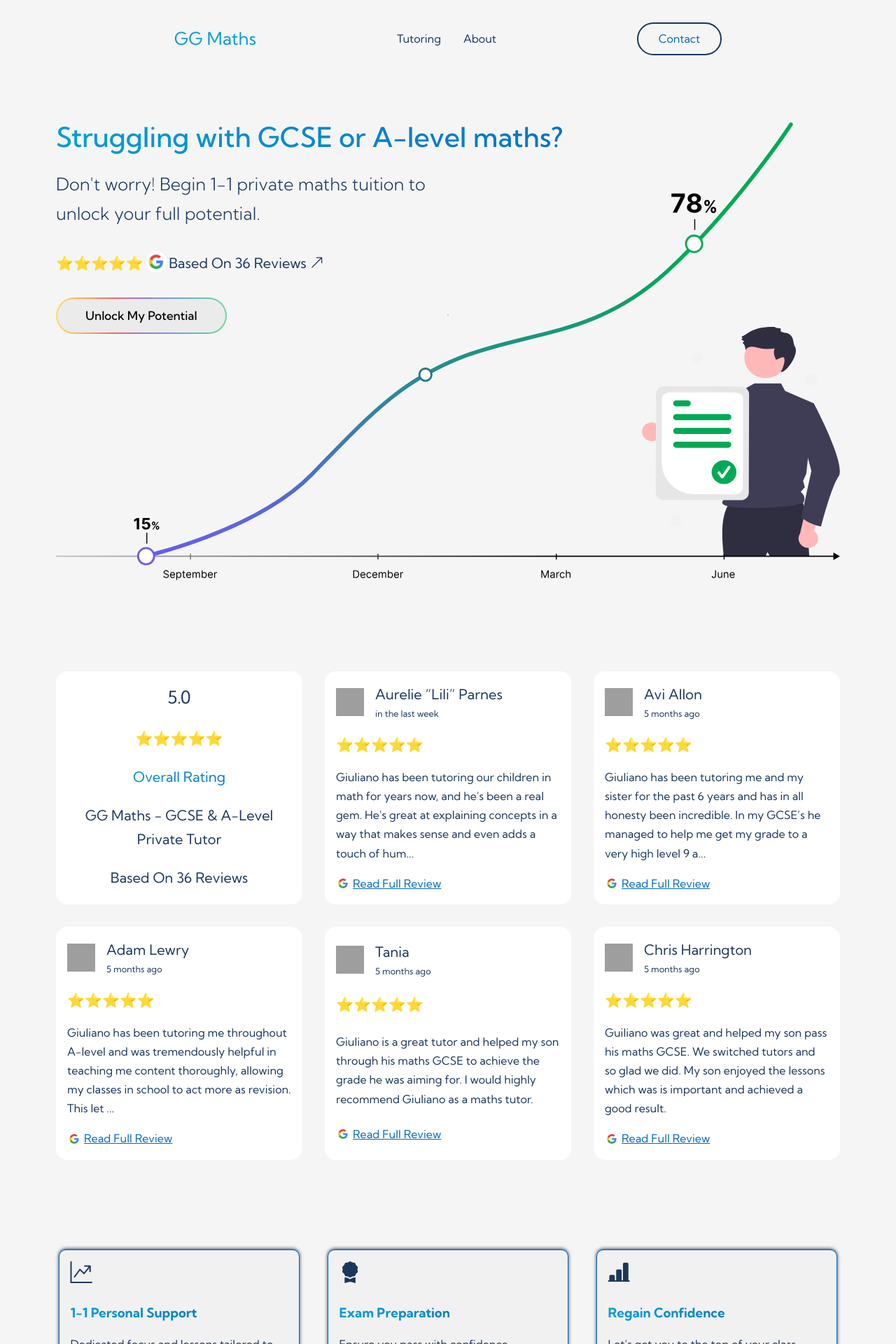
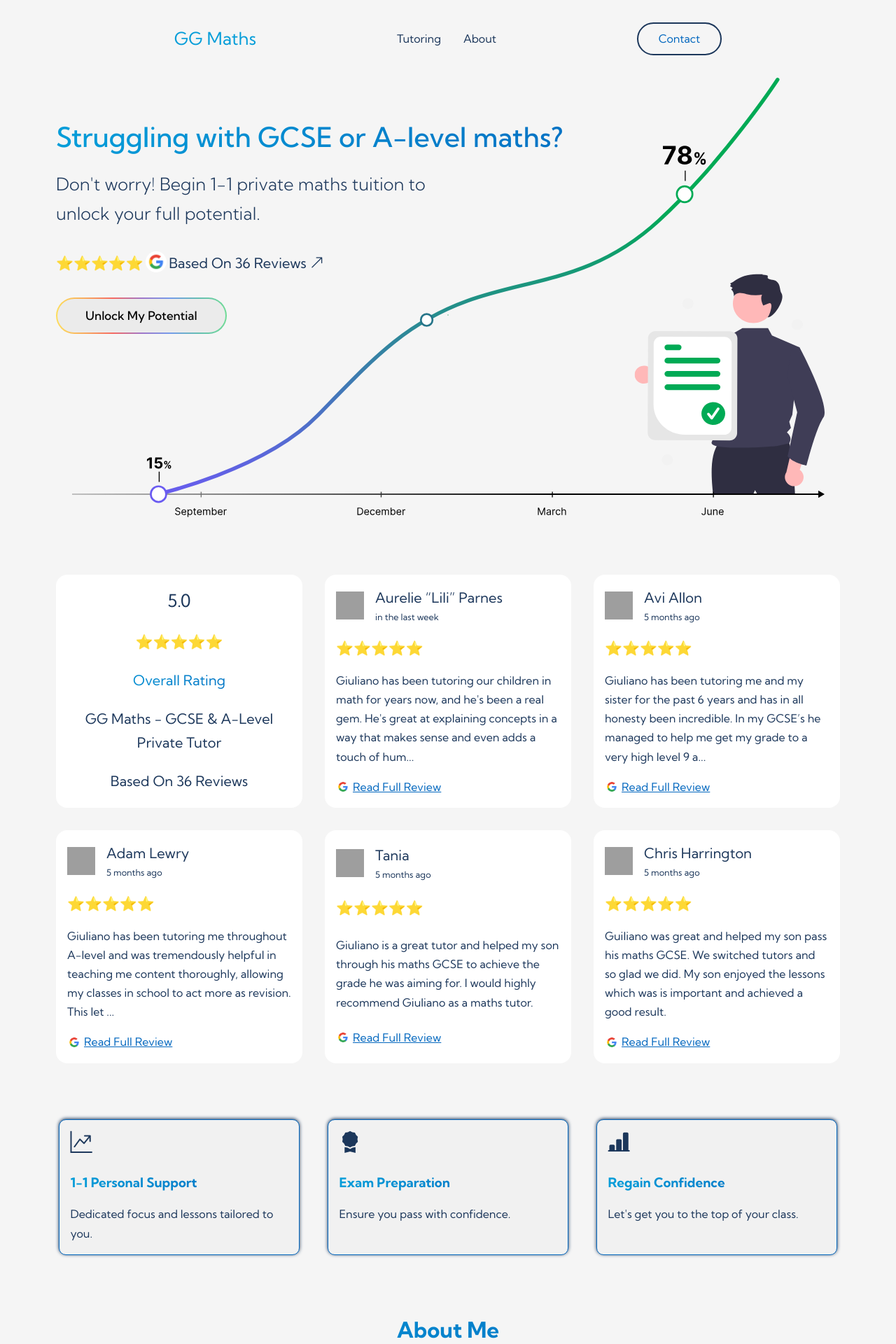
Before and after one commit to GG1982/Jekyll-ggmaths, a Jekyll site: the page built from pages/index.html, in a window 1280 px wide. Shown: the top 1920 px of the page at 70% size. Built offline with Jekyll 4.4.1, drawn with Linux system fonts in a browser that asks for light colours; grey boxes are pictures that could not be loaded.

Commit message:
chnage height on hero for ipad

```diff
--- a/_sass/base.scss
+++ b/_sass/base.scss
@@ -54,7 +54,7 @@ body > * {
 }
 
 main {
-  --section-gap: 8rem;
+  --section-gap: 5rem;
   display: grid;
   grid-template-columns: 1fr;
   gap: var(--section-gap);
@@ -154,9 +154,8 @@ header {
 /* Hero */
 .hero {
   display: grid;
-  min-height: 80vh;
-  min-height: 80svh;
-  max-height: 1000px;
+  min-height: 65vh;
+  min-height: 70svh;
 }
 
 
@@ -176,9 +175,9 @@ header {
   background-image: url(/assets/images/hero-timeline-2.svg);
   background-repeat: no-repeat;
   background-size: contain;
-  background-position: bottom;
+  background-position: center;
   z-index: -1;
-  // opacity: 0.9;
+
 }
 
 
```
Also changed, not shown: 2 other files.
